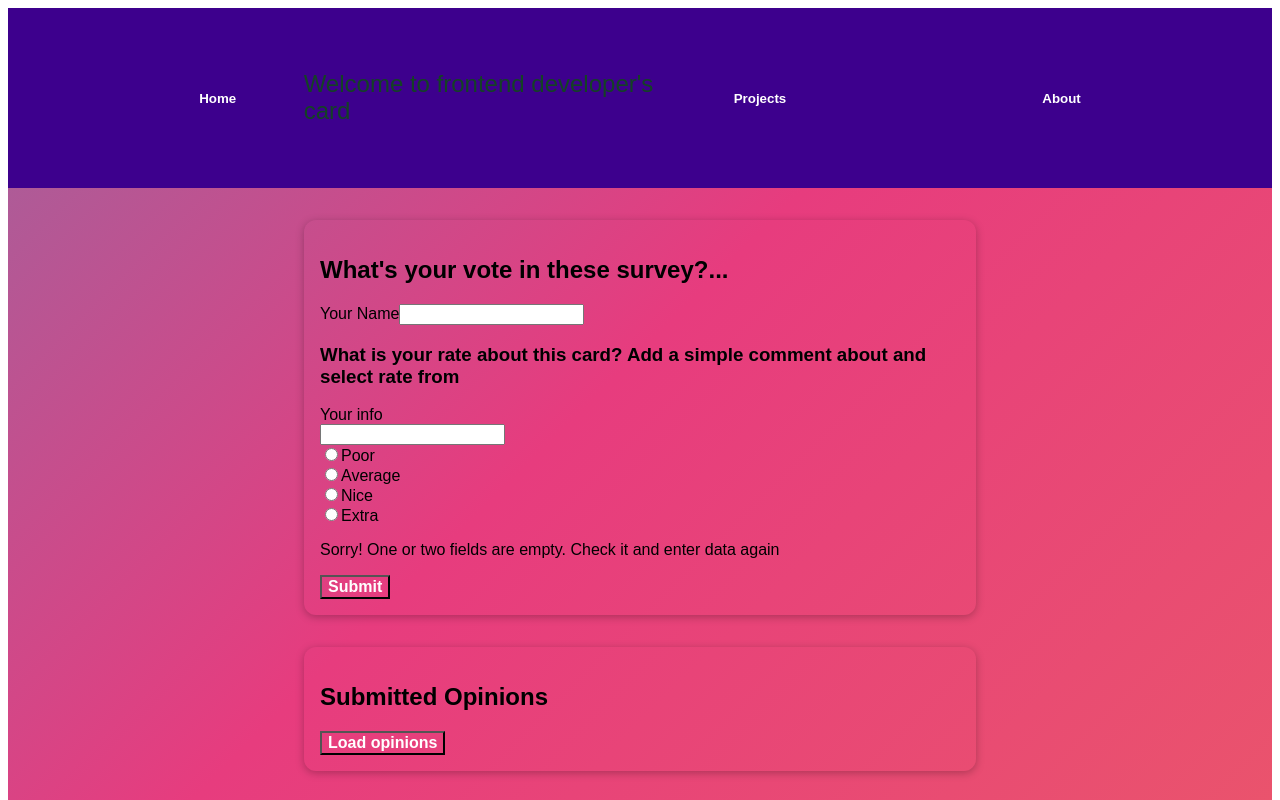
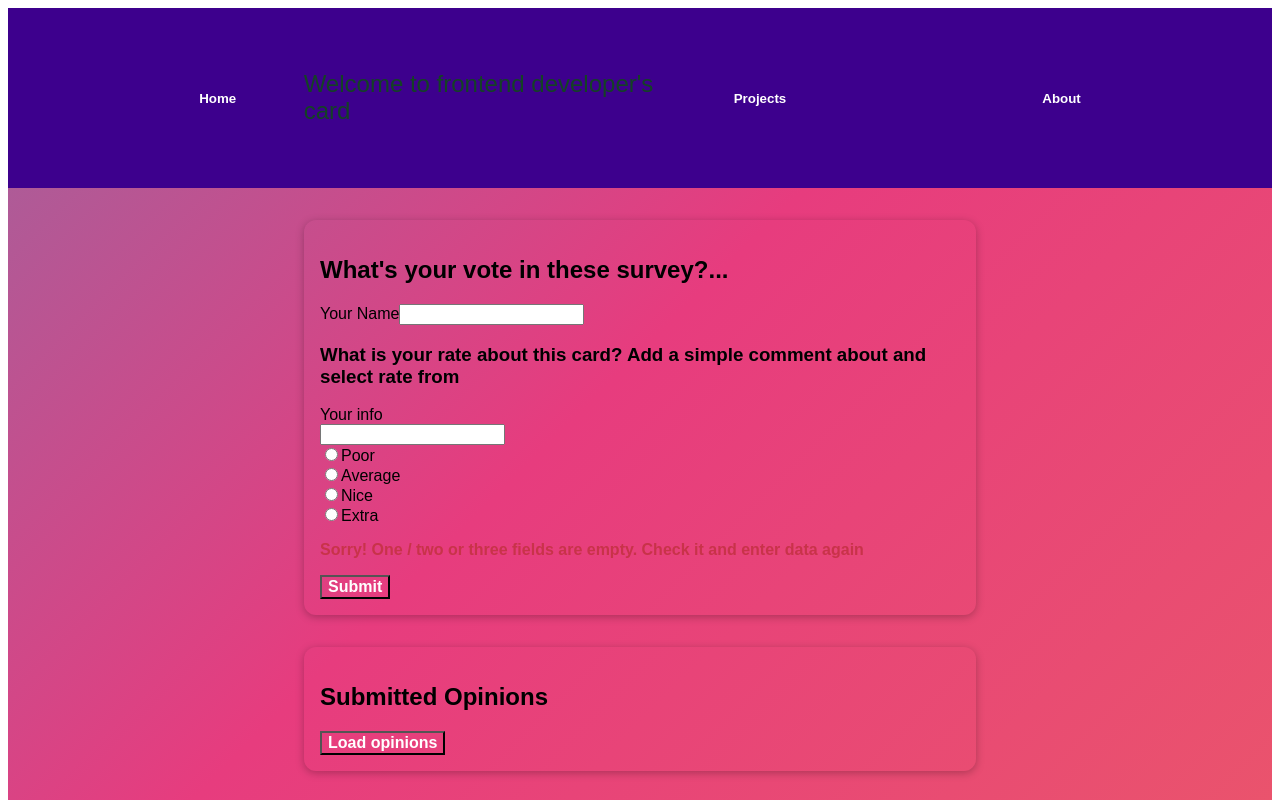
Before and after one commit to Jakubk12/Wizytowka1, a Vue app: page /Projects in a window 1280 px wide. Shown: the top 800 px of the page. Built offline with nearby package versions, Linux system fonts and the light colour scheme.

Commit message:
added new functionallity to survey

```diff
--- a/src/pages/routercomponents/SurveyComponent.vue
+++ b/src/pages/routercomponents/SurveyComponent.vue
@@ -25,14 +25,15 @@
           <label for="rating-average">Average</label>
         </div>
         <div class="form-control">
-          <input type="radio" id="rating-great" value="Nice" name="rating" v-model="chosenRating" />
-          <label for="rating-great">Nice</label>
+          <input type="radio" id="rating-nice" value="Nice" name="rating" v-model="chosenRating" />
+          <label for="rating-nice">Nice</label>
         </div>
          <div class="form-control">
           <input type="radio" id="rating-great" value="great" name="rating" v-model="chosenRating" />
           <label for="rating-great">Extra</label>
         </div>
-        <p v-if="invalidInput">Sorry! One or two fields are empty. Check it and enter data again</p>
+        <p class="alert-negative" v-if="invalidInput == true">Sorry! One / two or three fields are empty. Check it and enter data again</p>
+        <p class="alert-positive" v-if="invalidInput == false">Ok! Your data are correct, you entered all fields</p>
         <div>
           <basic-button>Submit</basic-button>
         </div>
@@ -73,6 +74,7 @@ export default {
         userInfo: this.enteredInfo,
         userName: this.enteredName,
         rating: this.chosenRating,
+
       });
 
       this.enteredName = '';
@@ -83,3 +85,17 @@ export default {
 };
 
 </script>
+
+<style lang="scss" scoped>
+.alert {
+ &-negative {
+  font-weight: 900;
+  color: #c83349;
+ }
+ &-positive {
+  color: #405d27;
+  font-weight: 900;
+ }
+}
+
+</style>
```
